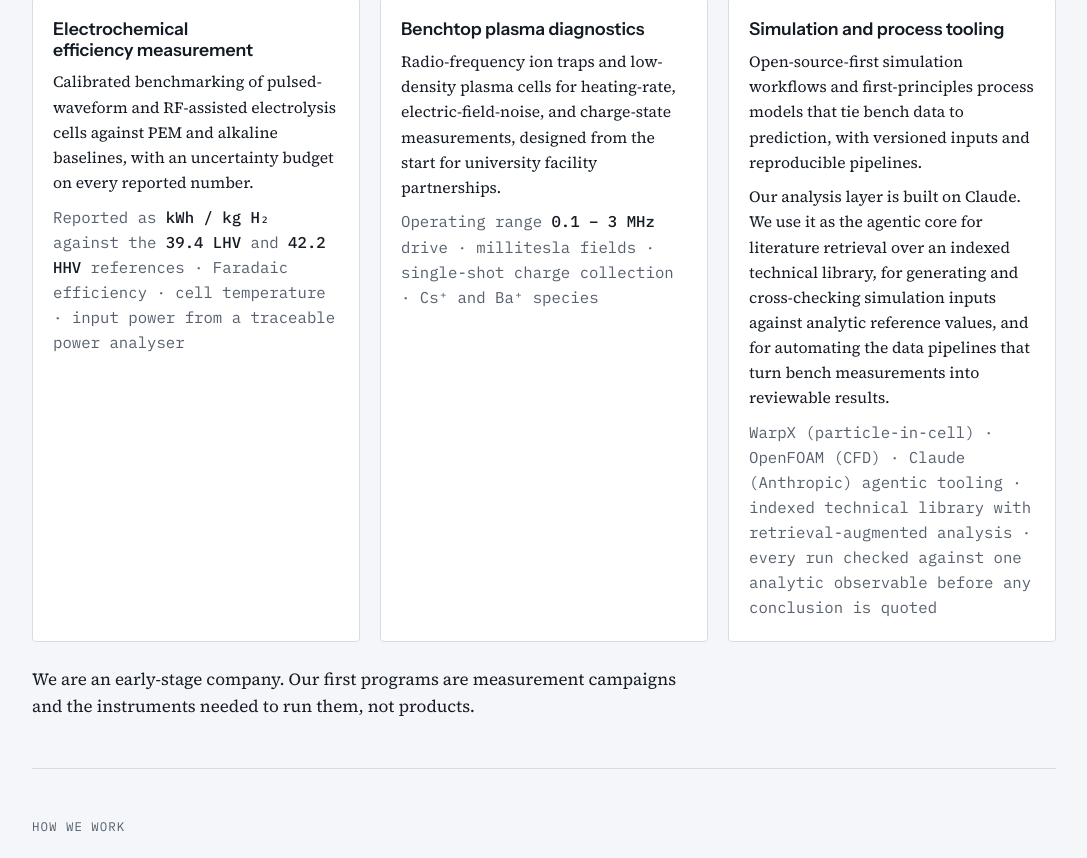
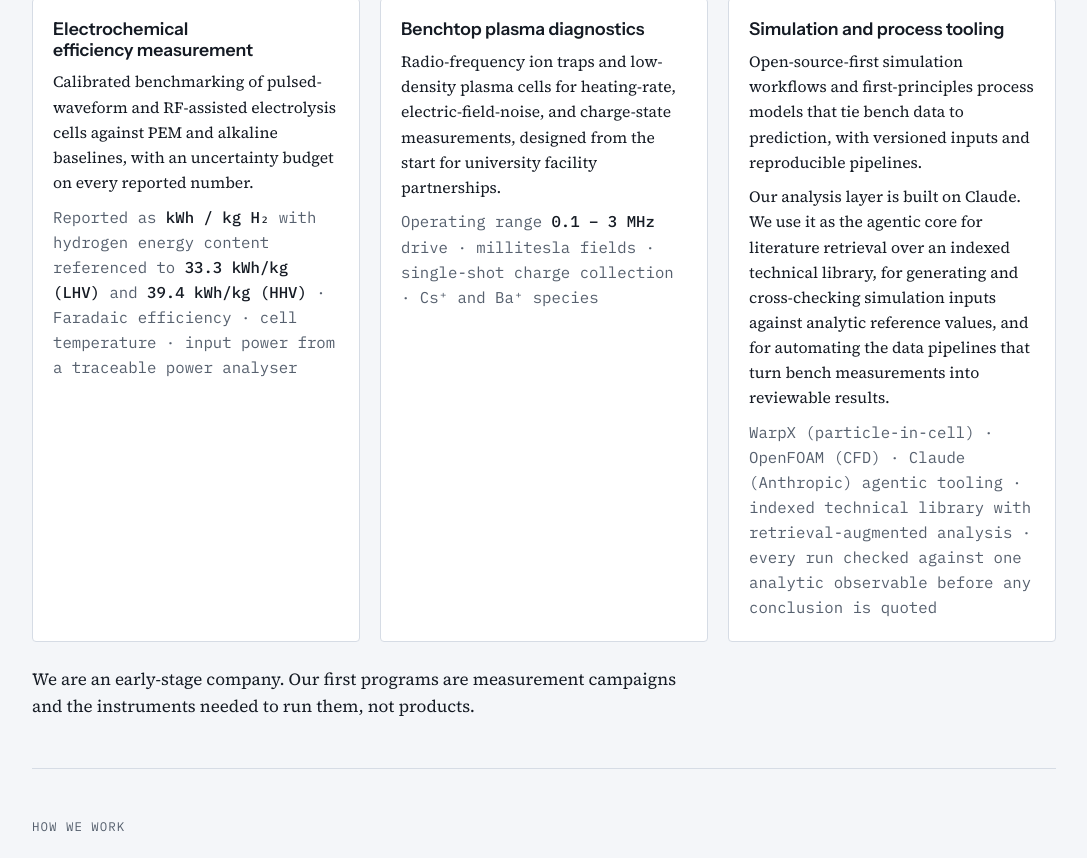
Before and after one commit to sakharov-technologies/sakharov.ai, a plain HTML site: page index.html in a window 1280 px wide. Shown: the part 952-1810 px from the top of the page, without its empty margins (96-1183 px from the left). Drawn offline with Linux system fonts and the light colour scheme.

Commit message:
Correct hydrogen energy references and add founder background

```diff
--- a/index.html
+++ b/index.html
@@ -192,7 +192,7 @@ footer { border-top: 1px solid var(--line); padding-top: 1.25rem; display: flex;
     <article class="card">
       <h3>Electrochemical efficiency measurement</h3>
       <p>Calibrated benchmarking of pulsed-waveform and RF-assisted electrolysis cells against PEM and alkaline baselines, with an uncertainty budget on every reported number.</p>
-      <p class="spec">Reported as <b>kWh / kg H₂</b> against the <b>39.4 LHV</b> and <b>42.2 HHV</b> references · Faradaic efficiency · cell temperature · input power from a traceable power analyser</p>
+      <p class="spec">Reported as <b>kWh / kg H₂</b> with hydrogen energy content referenced to <b>33.3 kWh/kg (LHV)</b> and <b>39.4 kWh/kg (HHV)</b> · Faradaic efficiency · cell temperature · input power from a traceable power analyser</p>
     </article>
     <article class="card">
       <h3>Benchtop plasma diagnostics</h3>
@@ -239,6 +239,7 @@ footer { border-top: 1px solid var(--line); padding-top: 1.25rem; display: flex;
 <section id="about">
   <p class="eyebrow">About</p>
   <h2>A small, instrument-driven research company.</h2>
+  <p>Sakharov Technologies is founder-led, drawing on experience in process engineering, industrial automation, and process safety. Its focus is reproducible measurement and simulation for plasma and electrochemical systems.</p>
   <p>Sakharov Technologies is an early-stage research and development company founded in 2026. We design and run measurement campaigns in energy conversion, build the instruments and test cells they require, and report methods and results in standard units so that others can check them.</p>
   <p>We work with university and national-laboratory facilities for measurements that need equipment beyond a benchtop, and with reviewers and collaborators who want a claim tested rather than argued.</p>
 </section>
```
